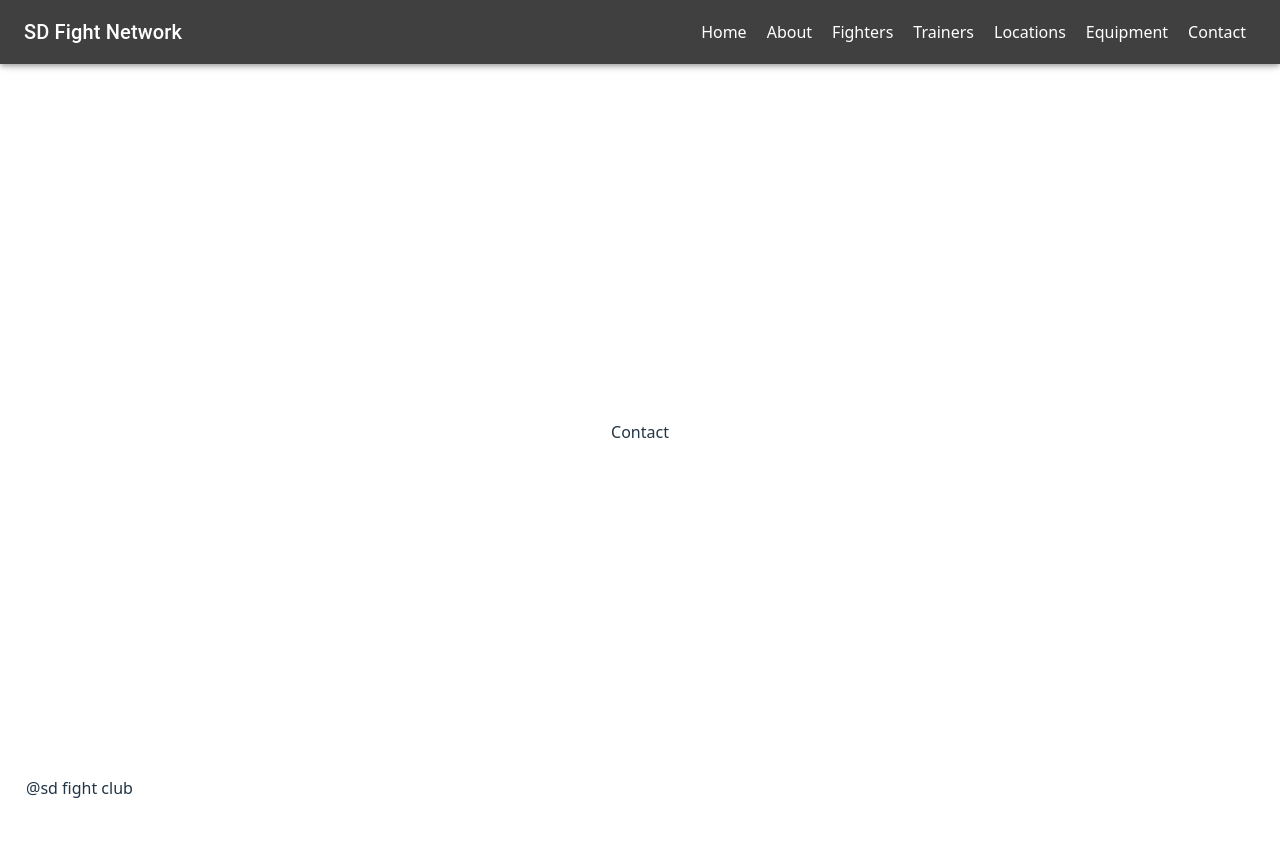
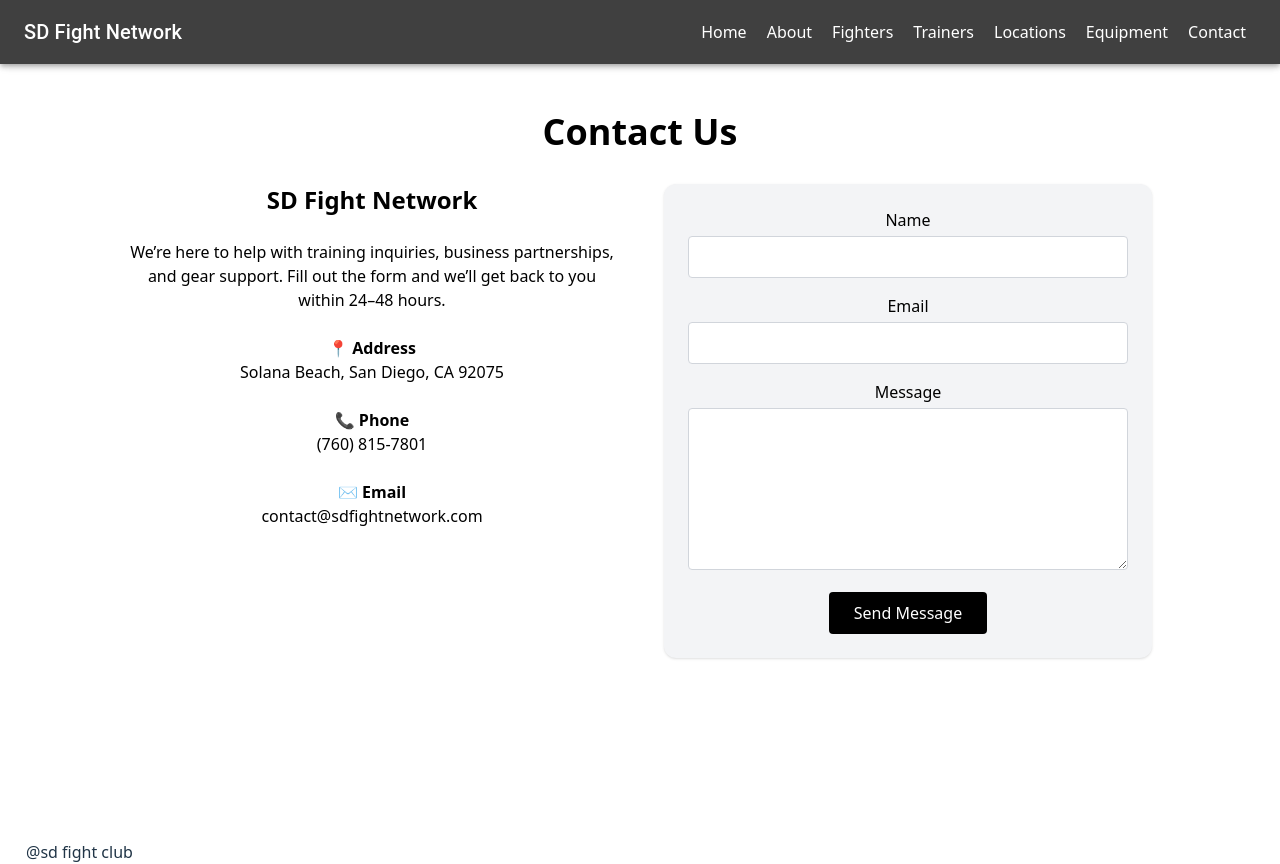
Before and after one commit to jacobsilverman/SDFightNetwork, a React (Vite) app: page /Contact in a window 1280 px wide. Before the commit the page ends 800 px from the top, so only its background shows below. Built offline with nearby package versions, Linux system fonts and the light colour scheme.

Commit message:
make the basic contact us page

```diff
--- a/src/pages/Contact/Contact.jsx
+++ b/src/pages/Contact/Contact.jsx
@@ -1,9 +1,106 @@
+import { useState } from "react";
+
 const Contact = () => {
-    return (
-        <div>
-            Contact
+  const [formData, setFormData] = useState({ name: "", email: "", message: "" });
+
+  const handleChange = (e) => {
+    setFormData((prev) => ({ ...prev, [e.target.name]: e.target.value }));
+  };
+
+  const handleSubmit = (e) => {
+    e.preventDefault();
+    // TODO: send data to your backend or 3rd party form service
+    console.log("Form submitted:", formData);
+    alert("Message sent!");
+    setFormData({ name: "", email: "", message: "" });
+  };
+
+  return (
+    <div className="min-h-screen bg-white text-black px-6 py-12">
+      <h1 className="text-4xl font-bold text-center mb-8">Contact Us</h1>
+
+      <div className="max-w-5xl mx-auto grid gap-12 md:grid-cols-2 items-start">
+        {/* Contact Info */}
+        <div className="space-y-6">
+          <h2 className="text-2xl font-semibold">SD Fight Network</h2>
+          <p>
+            We’re here to help with training inquiries, business partnerships, and gear support.
+            Fill out the form and we’ll get back to you within 24–48 hours.
+          </p>
+
+          <div>
+            <h3 className="font-semibold">📍 Address</h3>
+            <p>Solana Beach, San Diego, CA 92075</p>
+          </div>
+
+          <div>
+            <h3 className="font-semibold">📞 Phone</h3>
+            <p>(760) 815-7801</p>
+          </div>
+
+          <div>
+            <h3 className="font-semibold">✉️ Email</h3>
+            <p>contact@sdfightnetwork.com</p>
+          </div>
         </div>
-    );
-}
+
+        {/* Contact Form */}
+        <form onSubmit={handleSubmit} className="bg-gray-100 p-6 rounded-xl shadow space-y-4">
+          <div>
+            <label className="block font-medium mb-1" htmlFor="name">
+              Name
+            </label>
+            <input
+              required
+              type="text"
+              id="name"
+              name="name"
+              value={formData.name}
+              onChange={handleChange}
+              className="w-full px-4 py-2 border border-gray-300 rounded focus:outline-none focus:ring-2 focus:ring-amber-500"
+            />
+          </div>
+
+          <div>
+            <label className="block font-medium mb-1" htmlFor="email">
+              Email
+            </label>
+            <input
+              required
+              type="email"
+              id="email"
+              name="email"
+              value={formData.email}
+              onChange={handleChange}
+              className="w-full px-4 py-2 border border-gray-300 rounded focus:outline-none focus:ring-2 focus:ring-amber-500"
+            />
+          </div>
+
+          <div>
+            <label className="block font-medium mb-1" htmlFor="message">
+              Message
+            </label>
+            <textarea
+              required
+              id="message"
+              name="message"
+              rows="6"
+              value={formData.message}
+              onChange={handleChange}
+              className="w-full px-4 py-2 border border-gray-300 rounded focus:outline-none focus:ring-2 focus:ring-amber-500"
+            ></textarea>
+          </div>
+
+          <button
+            type="submit"
+            className="bg-black text-white px-6 py-2 rounded hover:bg-gray-900 transition"
+          >
+            Send Message
+          </button>
+        </form>
+      </div>
+    </div>
+  );
+};
 
 export default Contact;
```
